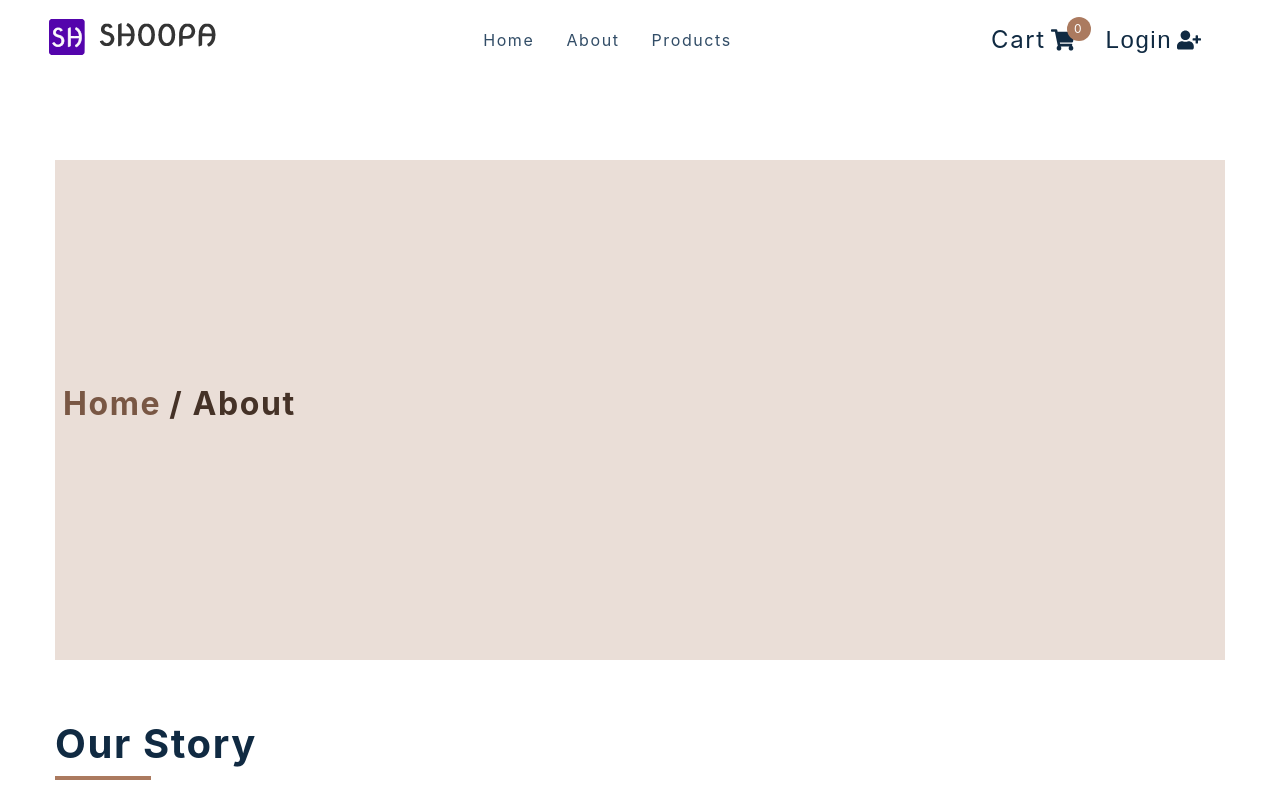
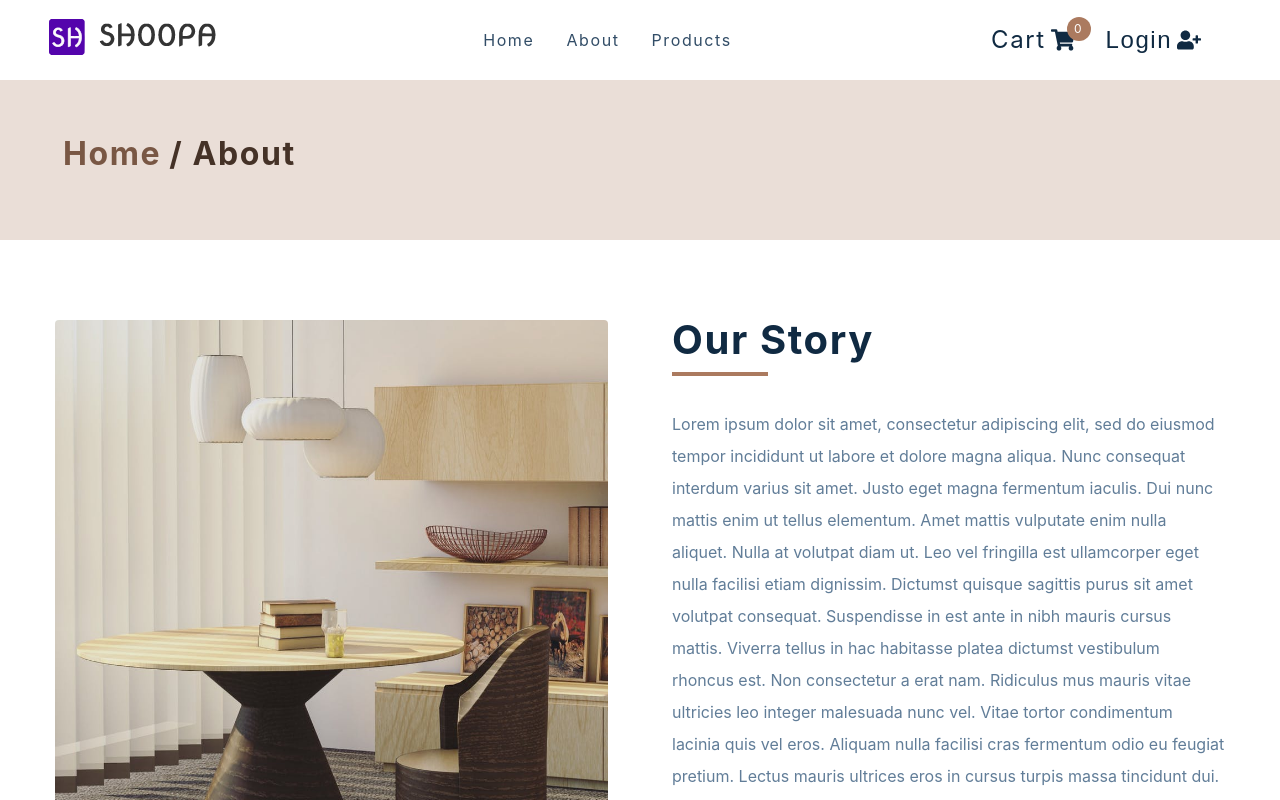
Before and after one commit to ArmanEskandari/SHOOPA, a React (Create React App) app: page /about in a window 1280 px wide. Shown: the top 800 px of the page. Built offline with nearby package versions, Linux system fonts and the light colour scheme.

Commit message:
fixed PageHero in AboutPage

```diff
--- a/src/pages/AboutPage.js
+++ b/src/pages/AboutPage.js
@@ -7,8 +7,8 @@ import PageHero from "../components/PageHero";
 const AboutPage = () => {
   return (
     <main>
+      <PageHero title="about" />
       <Wrapper className="page section section-center">
-        <PageHero title="about" />
         <img src={aboutImg} alt="shoe image" />
         <article>
           <div className="title">
```
